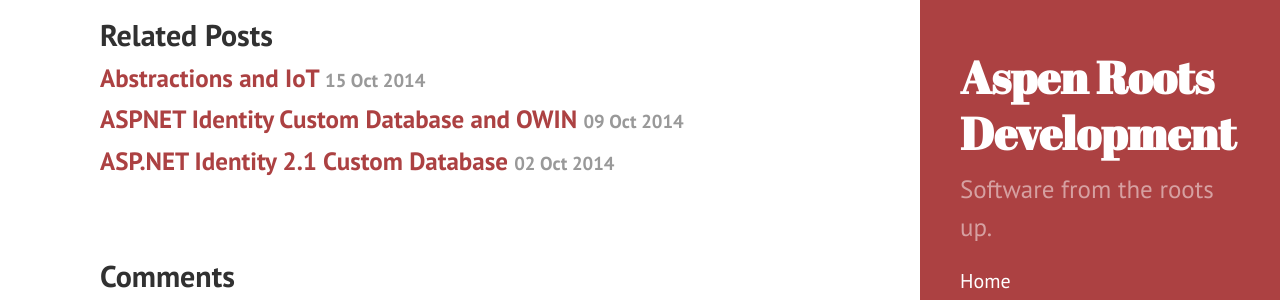
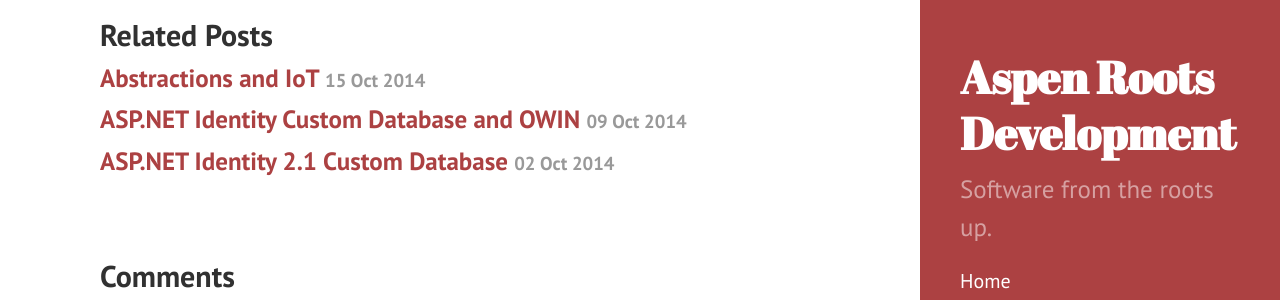
Before and after one commit to jsturtevant/jsturtevant.github.io, a Jekyll site: the page built from _posts/2014-10-21-ASPNET-Identity-Lockout.markdown, in a window 1280 px wide and 900 px high, scrolled down 532 px. Shown: the part 504-804 px from the top of the window. Built offline with Jekyll 4.4.1, drawn with Linux system fonts in a browser that asks for light colours; Markdown is read by kramdown in place of the engine named in the settings; comment, search, counter and statistics services are not loaded; some of the changed text lies outside the part shown.

Commit message:
changed title

```diff
--- a/_posts/2014-10-07-ASPNET-Identity-Custom-Database-and-OWIN.markdown
+++ b/_posts/2014-10-07-ASPNET-Identity-Custom-Database-and-OWIN.markdown
@@ -1,6 +1,6 @@
 ---
 layout: post
-title:  "ASPNET Identity Custom Database and OWIN"
+title:  "ASP.NET Identity Custom Database and OWIN"
 date:   2014-10-09
 categories: ASP.NET
 ---
--- a/_posts/2014-10-21-ASPNET-Identity-Lockout.markdown
+++ b/_posts/2014-10-21-ASPNET-Identity-Lockout.markdown
@@ -1,6 +1,6 @@
 ---
 layout: post
-title:  "ASPNET-Identity-Lockout"
+title:  "ASP.NET Identity Lockout"
 date:   2014-10-21
 categories: ASP.NET
 ---
```
